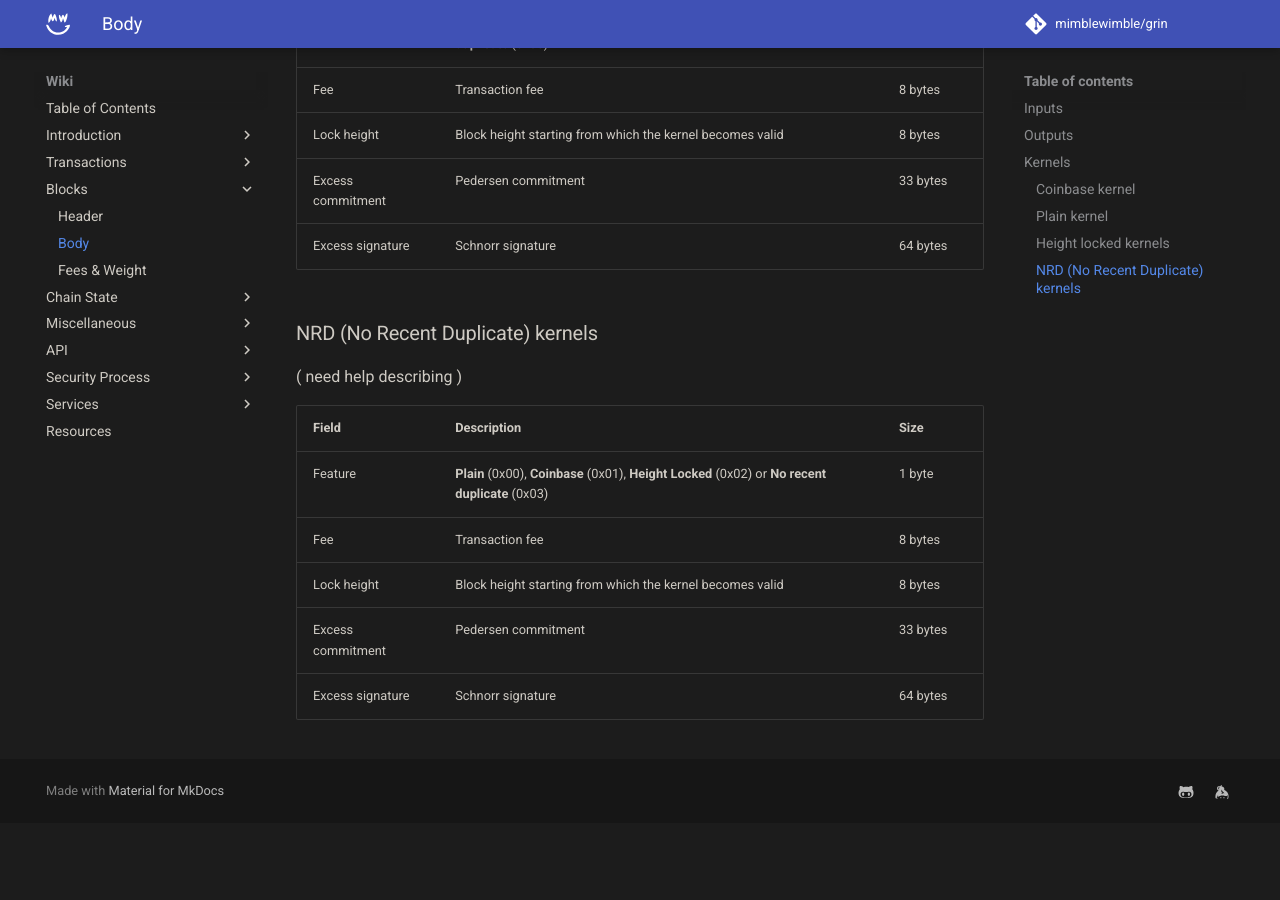
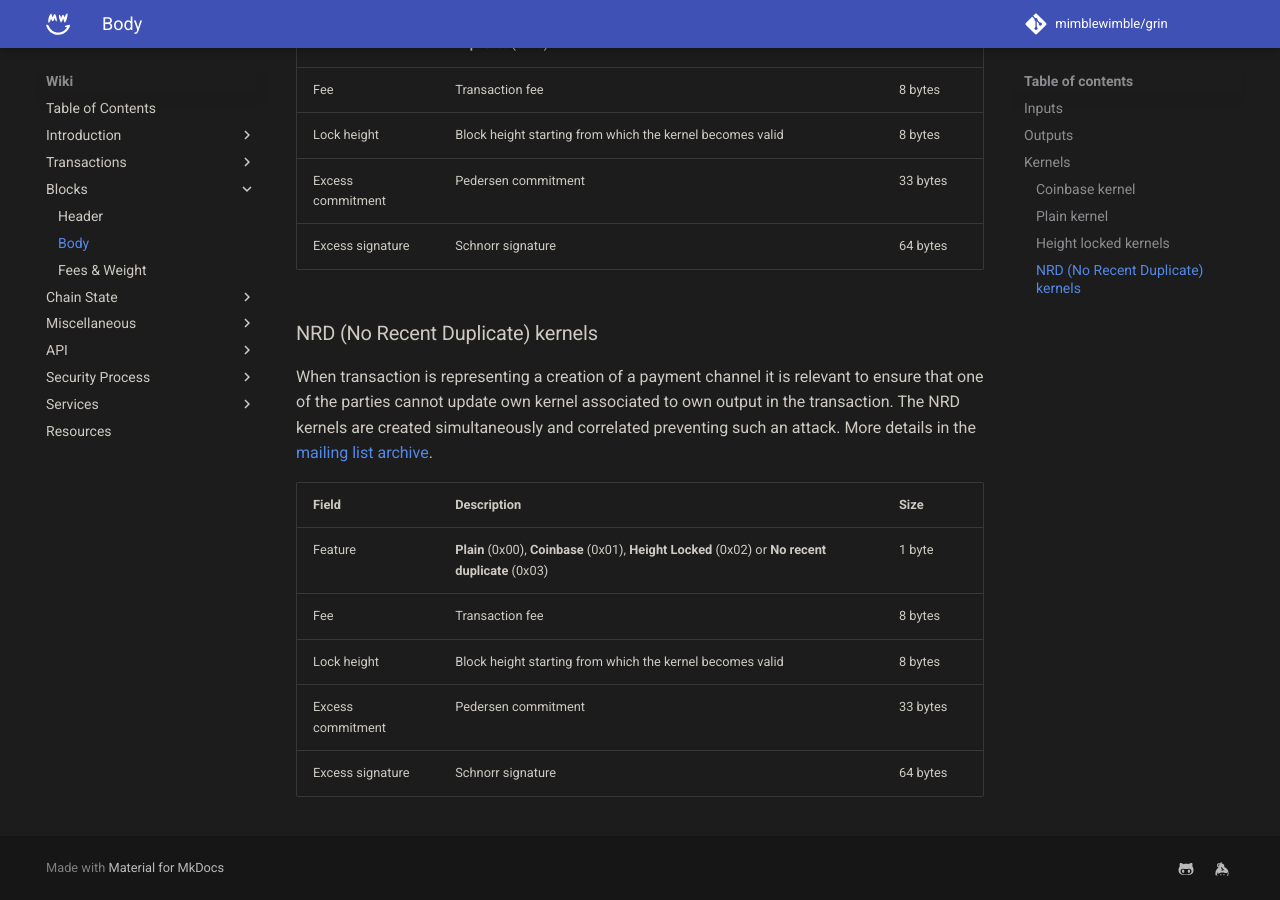
Before and after one commit to mimblewimble/docs, an MkDocs documentation site: the page built from docs/wiki/blocks/block-body.md, in a window 1280 px wide and 900 px high, scrolled down 2574 px. Built offline with MkDocs 1.6.1 and Material for MkDocs 9.7.7, drawn with Linux system fonts in a browser that asks for light colours; comment, search, counter and statistics services are not loaded; before the commit the page ends 3397 px from its top, so only the background shows below that.

Commit message:
Briefly explained the NRD kernels

```diff
--- a/docs/wiki/blocks/block-body.md
+++ b/docs/wiki/blocks/block-body.md
@@ -74,7 +74,7 @@ The first protocol **kernel** would always consist of **Feature**, **Fee**, **Lo
 
 ### NRD (No Recent Duplicate) kernels
 
-( need help describing )
+When transaction is representing a creation of a payment channel it is relevant to ensure that one of the parties cannot update own kernel associated to own output in the transaction. The NRD kernels are created simultaneously and correlated preventing such an attack. More details in the [mailing list archive](https://lists.launchpad.net/mimblewimble/msg00636.html).
 
 | Field             | Description                                                                                       | Size                |
 |:------------------|:--------------------------------------------------------------------------------------------------|:--------------------|
```
